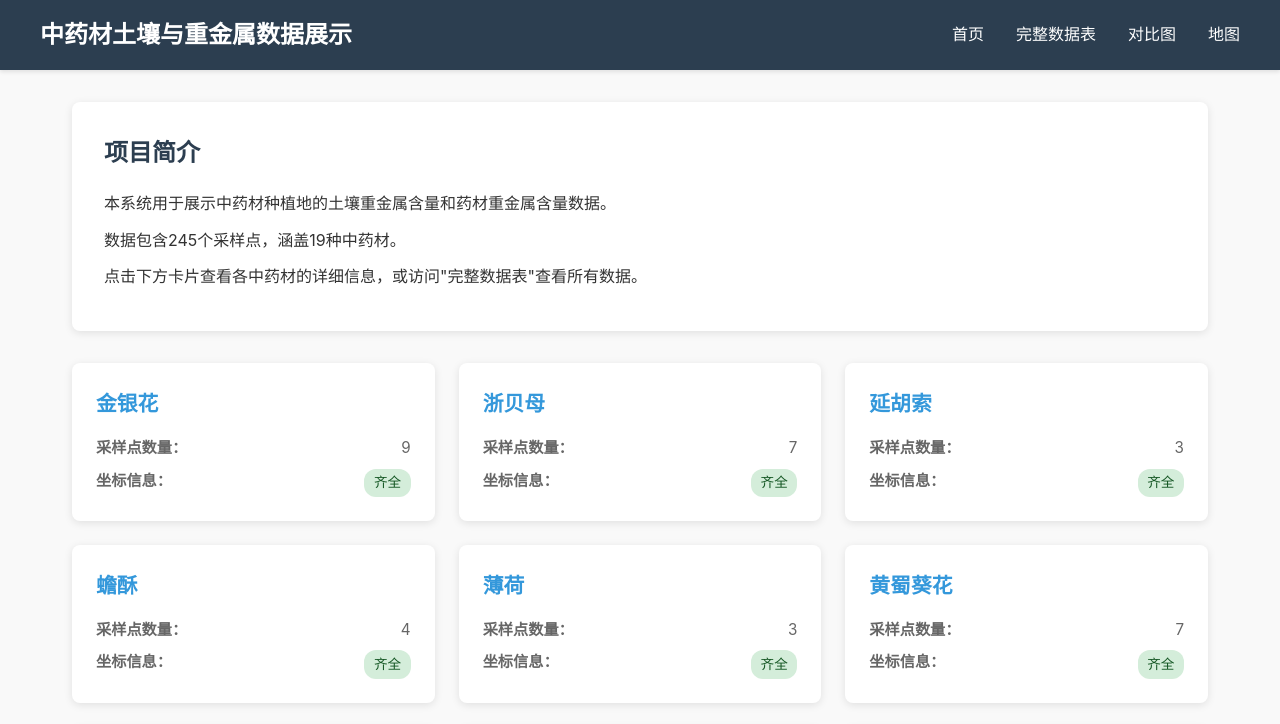
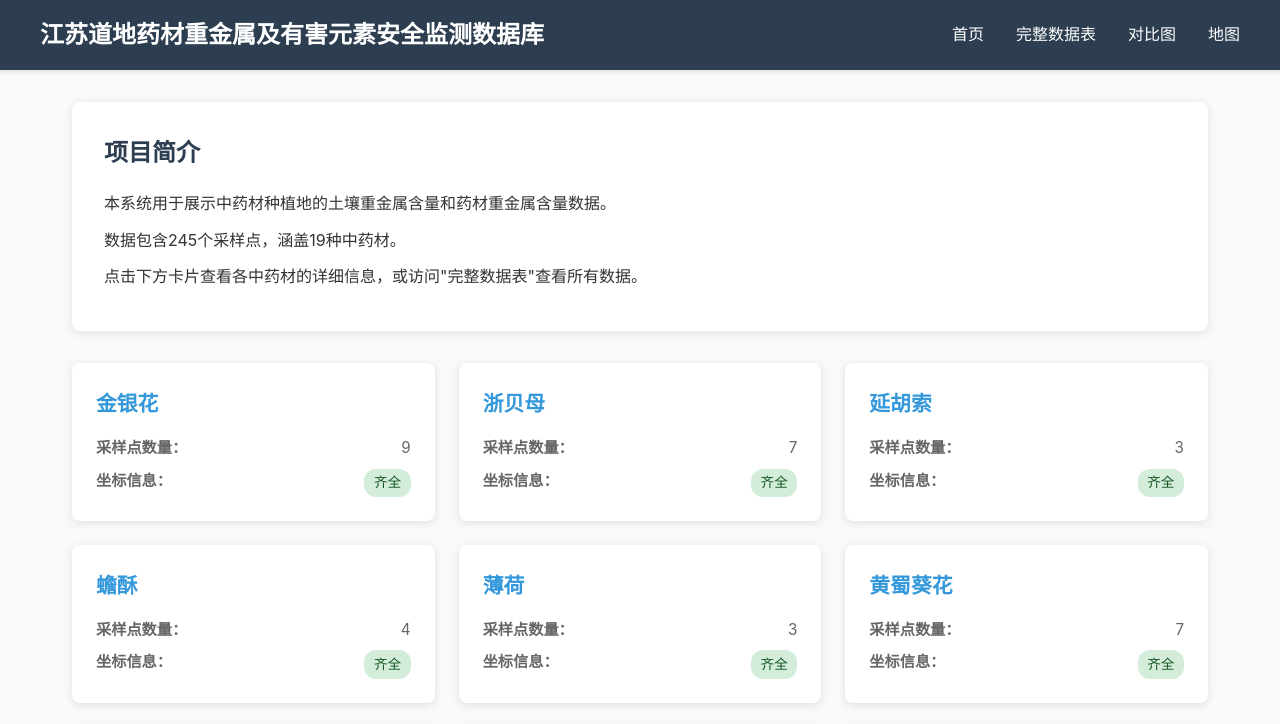
Before and after one commit to nancybreeze/herb_metal, a plain HTML site: page index.html in a window 1280 px wide. Shown: the top 724 px of the page. Drawn offline with Linux system fonts and the light colour scheme.

Commit message:
Update header title in index.html

```diff
--- a/index.html
+++ b/index.html
@@ -11,7 +11,7 @@
   <body>
     <header>
       <nav>
-        <h1>中药材土壤与重金属数据展示</h1>
+        <h1>江苏道地药材重金属及有害元素安全监测数据库</h1>
         <ul>
           <li><a href="#/home">首页</a></li>
           <li><a href="#/table">完整数据表</a></li>
```
